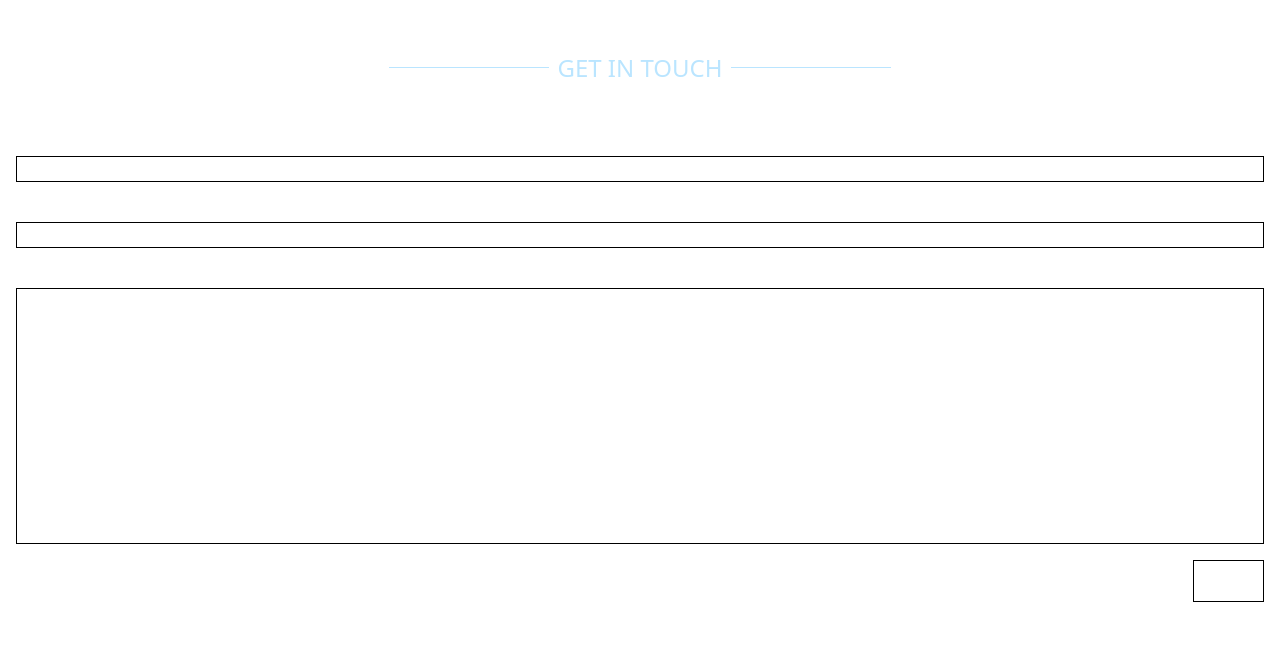
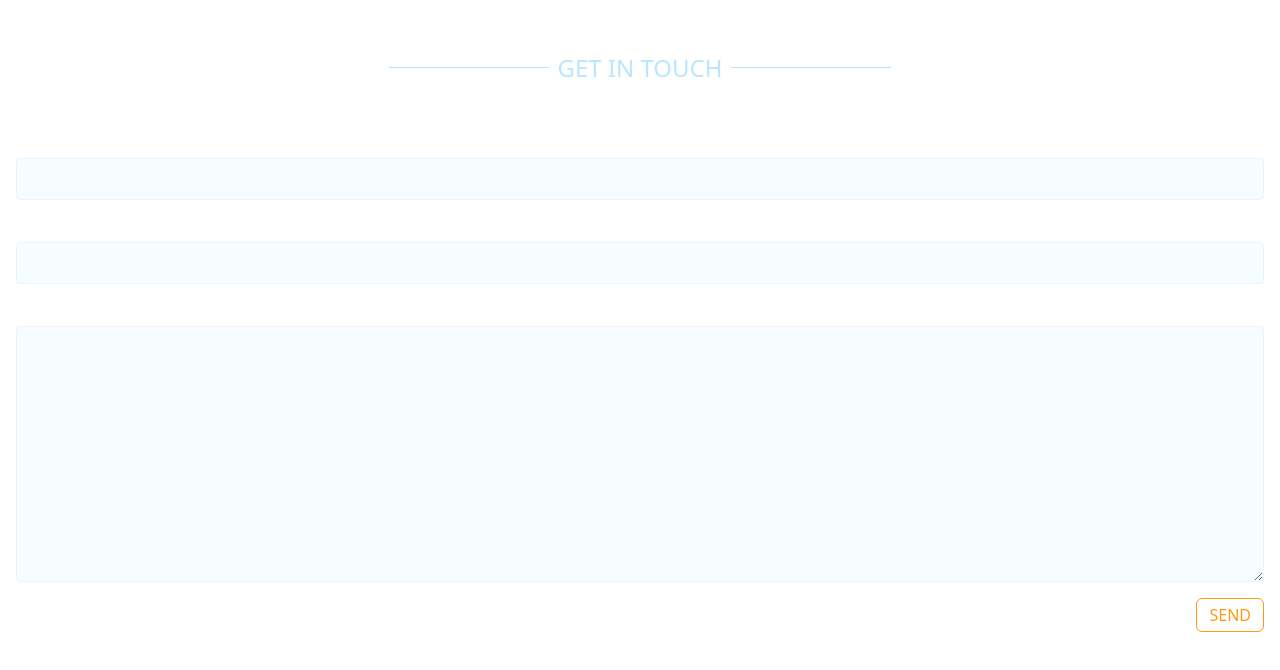
Before and after one commit to ezra-sg/half-moon-research, a SvelteKit app: page / in a window 1280 px wide. Shown: the part 4005-4675 px from the top of the page. Before the commit the page ends 4623 px from the top, so only its background shows below. Built offline with nearby package versions, Linux system fonts and the light colour scheme.

Commit message:
style contact section, add footer

```diff
--- a/src/lib/components/section-5.svelte
+++ b/src/lib/components/section-5.svelte
@@ -3,7 +3,7 @@
 </script>
 
 <div id="section-5" class="p-4">
-    <SectionHeader text="About Us" />
+    <SectionHeader text="About" />
 
     <img src="https://placehold.co/150x150" class="mx-auto mb-4" />
 
--- a/src/lib/components/section-6.svelte
+++ b/src/lib/components/section-6.svelte
@@ -1,26 +1,27 @@
 <script lang="ts">
     import SectionHeader from '$lib/components/section-header.svelte';
+    import TextInput from '$lib/components/text-input.svelte';
+	import OutlineButton from '$lib/components/outline-button.svelte';
 </script>
 
-<div id="section-6" class="p-4">
+<div id="section-6" class="p-4 mb-12">
     <SectionHeader text="Get in touch" />
 
-    <label for="contact-form-name">
-        Name
-    </label>
-    <input id="contact-form-name" type="text" class="mb-4 border-black border-[1px] w-full" />
+    <div class="mb-4">
+        <TextInput label="Name" id="contact-form-name" />
+    </div>
 
+    <div class="mb-4">
+        <TextInput label="Email" id="contact-form-email" type="email" />
+    </div>
 
-    <label for="contact-form-email">
-        Email
-    </label>
-    <input id="contact-form-email" type="text" class="mb-4 border-black border-[1px] w-full" />
+    <div class="mb-4">
+        <TextInput label="Message" id="contact-form-message" isTextarea={true} />
+    </div>
 
-    <label for="contact-form-message">
-        Message
-    </label>
-    <input id="contact-form-message" type="textarea" class="border-black border-[1px] w-full h-64 mb-4" />
     <div class="flex justify-end">
-        <button class="border-black border-[1px] p-2">Submit</button>
+        <OutlineButton>
+            Send
+        </OutlineButton>
     </div>
 </div>
--- /dev/null
+++ b/src/lib/components/text-input.svelte
@@ -0,0 +1,19 @@
+<script lang="ts">
+    export let label: string;
+    export let id: string;
+    export let isTextarea: boolean = false;
+    export let type: string = 'text';
+
+    const inputClasses = 'border-[#BAE5FF44] border-[1px] w-full bg-[#BAE5FF22] rounded p-2';
+</script>
+
+<div class="flex gap-1.5 flex-col">
+    <label for={id} class="text-sm">
+        {label}
+    </label>
+    {#if isTextarea}
+        <textarea id={id} class="{inputClasses} h-64"></textarea>
+    {:else}
+        <input id={id} type={type} class="{inputClasses}" />
+    {/if}
+</div>
--- a/src/routes/+page.svelte
+++ b/src/routes/+page.svelte
@@ -18,6 +18,8 @@
     // inject Vercel analytics
     inject({ mode: dev ? 'development' : 'production' });
     injectSpeedInsights();
+
+    const year = new Date().getFullYear();
 
     let isDevMode = false;
 
@@ -48,3 +50,10 @@
 {/if}
 
 <!-- eztodo add footer -->
+<footer>
+    <div class="p-4 text-center">
+        <p>
+            &copy; {year} Half-Moon Research
+        </p>
+    </div>
+</footer>
```
